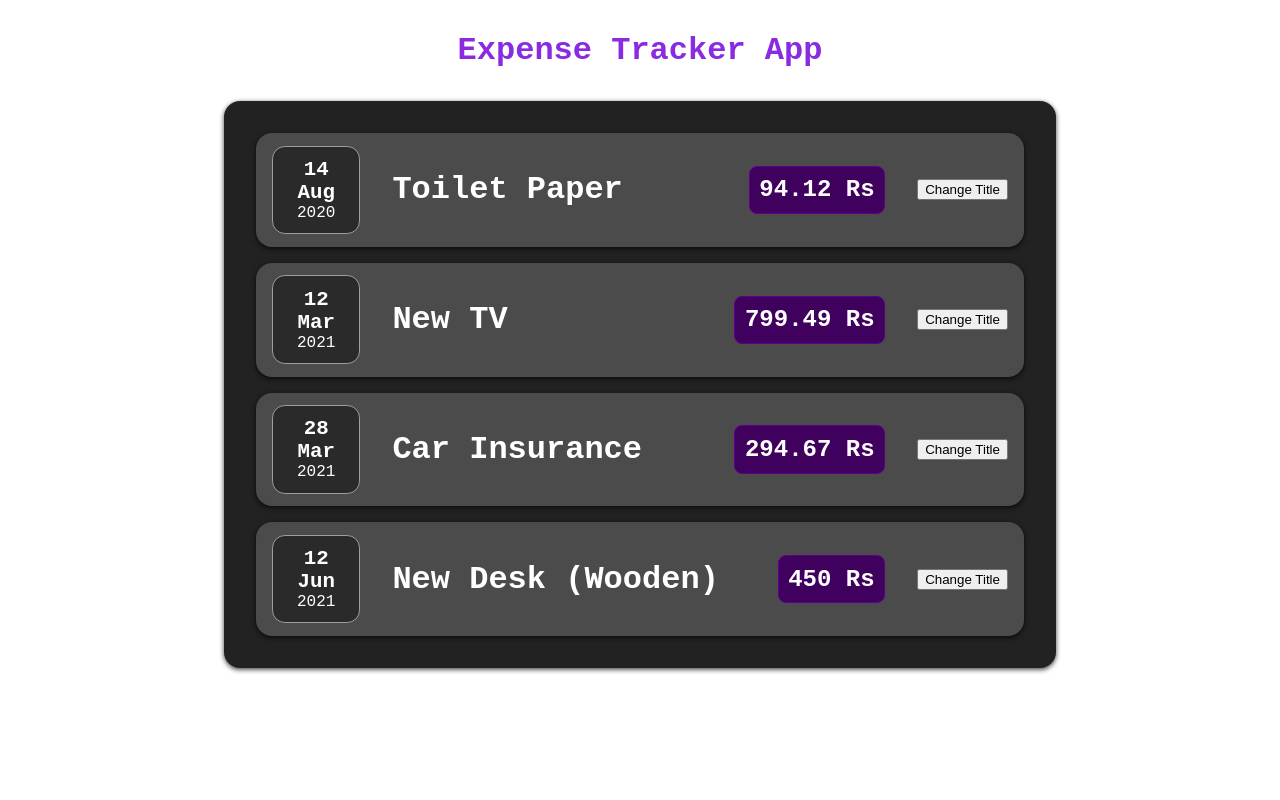
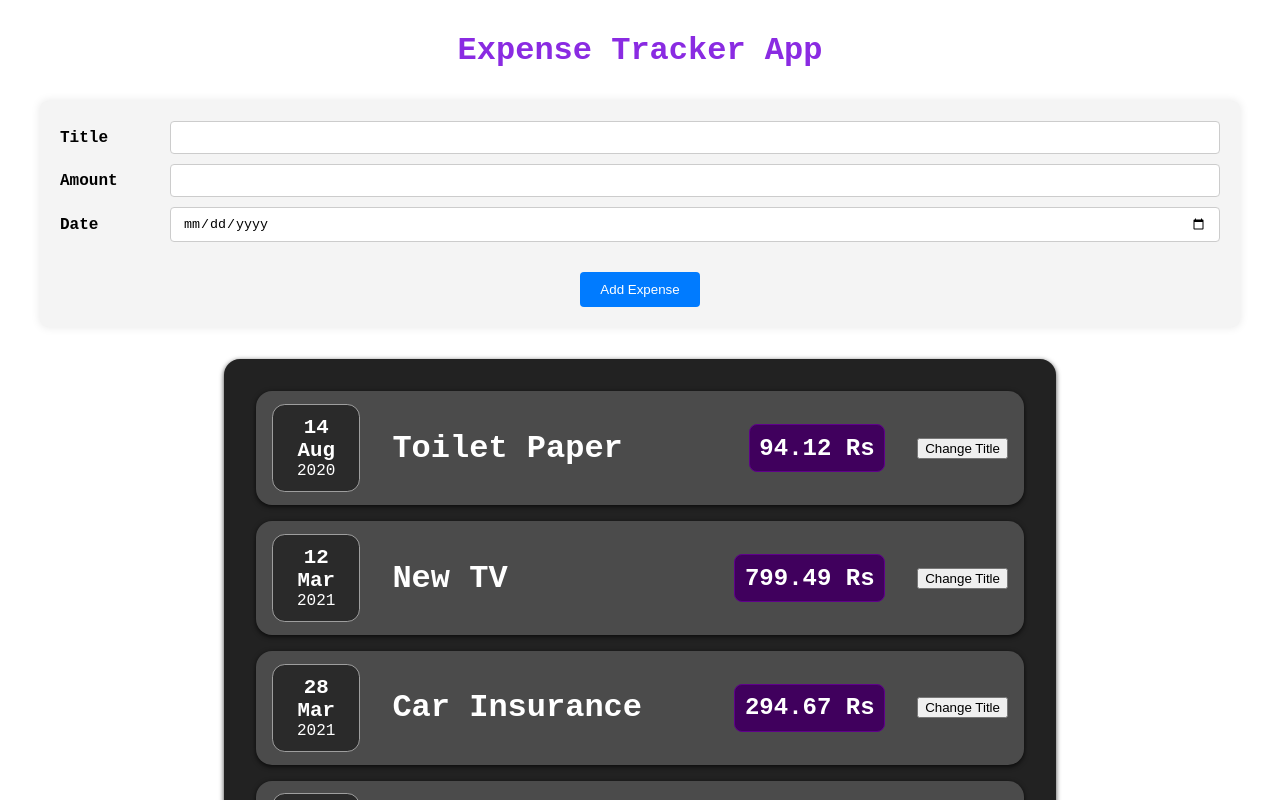
Before and after one commit to sanjeevani-25/expense-tracker-app, a React (Vite) app: page / in a window 1280 px wide. Shown: the top 800 px of the page. Built offline with nearby package versions, Linux system fonts and the light colour scheme.

Commit message:
add expense  functionality

```diff
--- a/src/App.jsx
+++ b/src/App.jsx
@@ -1,5 +1,6 @@
 import Expenses from "./components/Expenses/Expenses";
 import "./App.css";
+import NewExpense from "./components/NewExpenses/NewExpense";
 
 function App() {
   const expenses = [
@@ -26,6 +27,7 @@ function App() {
   return (
     <div className="app">
       <header>Expense Tracker App</header>
+      <NewExpense />
       <Expenses items={expenses} />
     </div>
   );
--- /dev/null
+++ b/src/components/NewExpenses/ExpenseForm.css
@@ -0,0 +1,53 @@
+/* Base styling for the form */
+.new-expense_controls {
+    margin: 2rem 0;
+    display: flex;
+    flex-direction: column;
+    gap: 10px;
+    /* Spacing between each control */
+    padding: 20px;
+    background-color: #f4f4f4;
+    border-radius: 8px;
+    box-shadow: 0px 0px 10px rgba(0, 0, 0, 0.1);
+
+    & .new-expense_ctrl {
+        display: flex;
+        align-items: center;
+        gap: 10px;
+
+        /* Spacing between label and input field */
+        & label {
+            flex-basis: 100px;
+            /* Ensures labels take up consistent width */
+            font-weight: bold;
+        }
+
+        & input {
+            flex-grow: 1;
+            /* Allow input to take up remaining space */
+            padding: 8px 12px;
+            border: 1px solid #ccc;
+            border-radius: 4px;
+        }
+    }
+
+    & .new-expense_action {
+        margin-top: 20px;
+        display: flex;
+        justify-content: center;
+
+        & button {
+            padding: 10px 20px;
+            background-color: #007BFF;
+            color: white;
+            border: none;
+            border-radius: 4px;
+            cursor: pointer;
+            transition: background-color 0.3s;
+        }
+
+        & button:hover {
+            background-color: #0056b3;
+        }
+    }
+}
--- a/src/components/NewExpenses/ExpenseForm.jsx
+++ b/src/components/NewExpenses/ExpenseForm.jsx
@@ -1,3 +1,5 @@
+import "./ExpenseForm.css";
+
 const ExpenseForm = () => {
   return (
     <form action="">
@@ -14,6 +16,9 @@ const ExpenseForm = () => {
           <label>Date</label>
           <input type="date" min="2022-01-01" max="2025-12-31" />
         </div>
+        <div className="new-expense_action">
+          <button type="submit">Add Expense</button>
+        </div>
       </div>
     </form>
   );
--- a/src/components/NewExpenses/NewExpense.jsx
+++ b/src/components/NewExpenses/NewExpense.jsx
@@ -4,7 +4,7 @@ import Form from "./ExpenseForm";
 const NewExpense = () => {
   return (
     <div>
-      <Form></Form>
+      <Form />
     </div>
   );
 };
```
